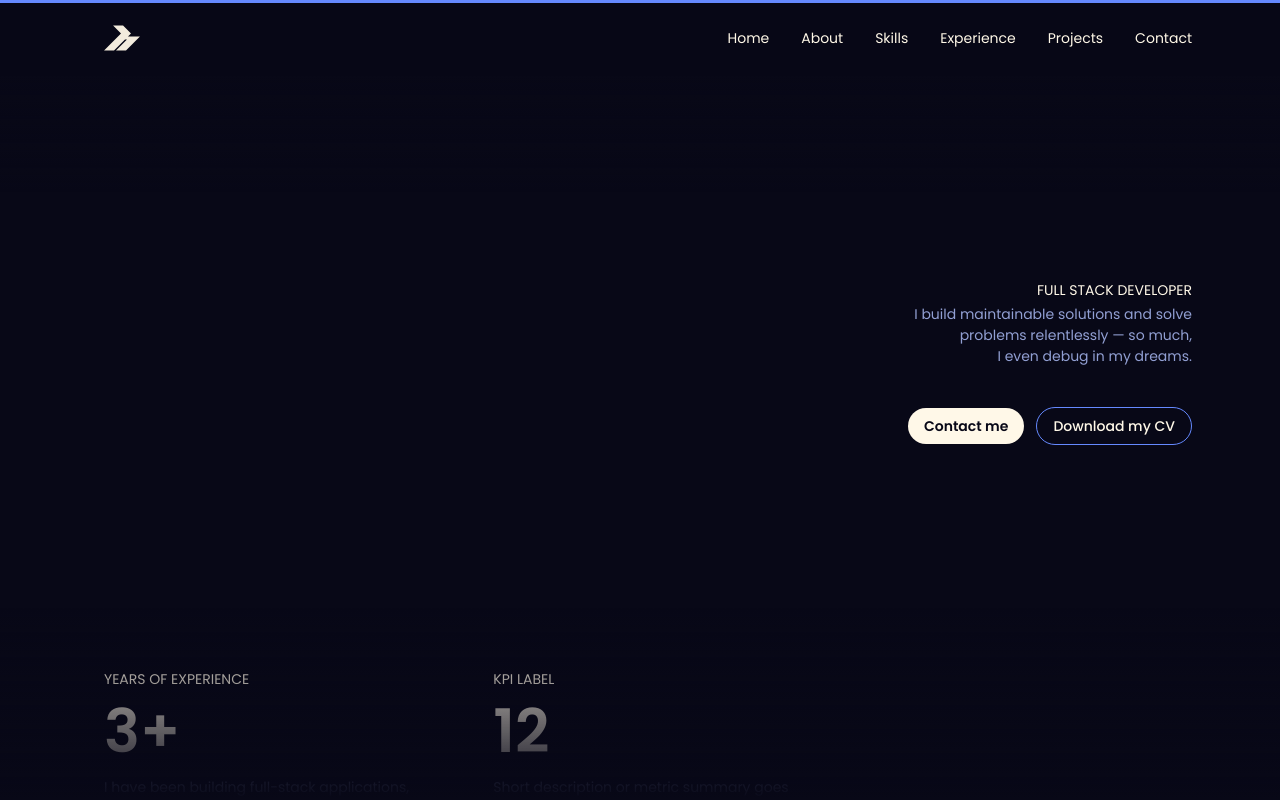
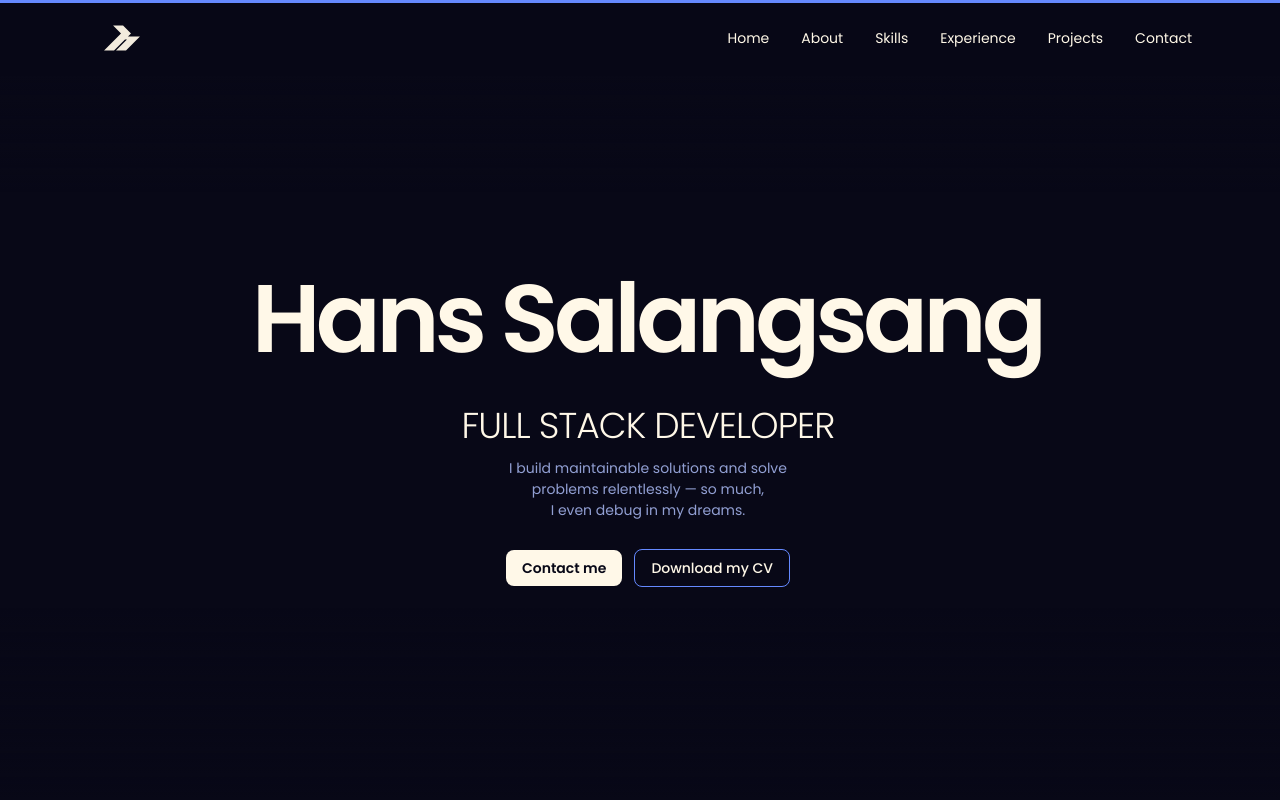
Before and after one commit to hans-salangsang/modern-web-portfolio, a Next.js app: page / in a window 1280 px wide. Shown: the top 800 px of the page. Built offline with nearby package versions, Linux system fonts and the light colour scheme.

Commit message:
refactor: update font weights for Poppins, adjust layout grid for improved responsiveness, and enhance button styles for better usability

```diff
--- a/app/components/Button.tsx
+++ b/app/components/Button.tsx
@@ -14,10 +14,10 @@ type ButtonProps = {
 };
 
 const filledClasses =
-  "inline-block cursor-pointer bg-foreground text-background px-4 py-2 font-body text-sm font-semibold tracking-normal rounded-full whitespace-nowrap hover:bg-foreground/90 focus:outline-none";
+  "inline-block cursor-pointer bg-foreground text-background px-4 py-2 font-body text-sm font-semibold tracking-normal rounded-lg whitespace-nowrap hover:bg-foreground/90 focus:outline-none";
 
 const outlineClasses =
-  "inline-block cursor-pointer bg-background border border-accent text-foreground px-4 py-2 font-body text-sm font-medium tracking-normal rounded-full whitespace-nowrap hover:bg-accent/10 focus:outline-none";
+  "inline-block cursor-pointer bg-background border border-accent text-foreground px-4 py-2 font-body text-sm font-medium tracking-normal rounded-lg whitespace-nowrap hover:bg-accent/10 focus:outline-none";
 
 export default function Button({
   href,
--- a/app/layout.tsx
+++ b/app/layout.tsx
@@ -6,7 +6,7 @@ import MobileNav from "./components/MobileNav";
 
 const poppins = Poppins({
   subsets: ["latin"],
-  weight: ["400", "500", "600", "700"],
+  weight: ["300", "400", "500", "600", "700"],
   variable: "--font-poppins",
   display: "swap",
 });
--- a/app/page.tsx
+++ b/app/page.tsx
@@ -68,21 +68,20 @@ export default function Home() {
         transition={{ duration: 0.6, ease: "easeOut" }}
       >
         {/* Hero: 3 columns — name (2 cols), role + description (1 col) */}
-        <div className="grid grid-cols-1 lg:grid-cols-3 gap-x-6 sm:gap-x-8 lg:gap-x-10 w-full pt-32 sm:pt-40 md:pt-44 md:sm:pt-52 pl-6 pr-4 sm:pl-12 sm:pr-8 lg:pl-16 lg:pr-12 items-start lg:items-stretch">
-          <div className="lg:col-span-2 min-w-0">
+        <div className="grid grid-cols-1 lg:grid-cols-1 gap-x-6 sm:gap-x-8 lg:gap-x-10 w-full pt-32 sm:pt-40 md:pt-44 md:sm:pt-52 pl-6 pr-4 sm:pl-12 sm:pr-8 lg:pl-16 lg:pr-12 items-start md:items-center md:justify-items-center">
+          <div className="min-w-0 text-left md:text-center">
             <h1 className="font-heading text-5xl sm:text-6xl lg:text-7xl xl:text-8xl font-semibold tracking-[-0.05em] leading-[0.98] capitalize">
-              <TypewriterText
-                text="Hans Salangsang"
-                className="block text-foreground -mt-1 sm:-mt-2 -ml-0.5"
-              />
+              <span className="block text-foreground -mt-1 sm:-mt-2 -ml-0.5">
+                Hans Salangsang
+              </span>
             </h1>
           </div>
-          <div className="lg:col-span-1 min-w-0 text-left lg:text-right flex flex-col items-start lg:items-end mt-10 lg:mt-0">
-            <div>
-              <p className="font-body text-sm font-normal text-foreground tracking-normal uppercase whitespace-nowrap">
+          <div className="min-w-0 text-left md:text-center flex flex-col items-start md:items-center mt-6 sm:mt-8 md:mt-10">
+            <div className="flex flex-col gap-3">
+              <p className="font-body text-xl sm:text-2xl lg:text-3xl xl:text-4xl font-light text-foreground tracking-tight uppercase whitespace-nowrap">
                 Full Stack Developer
               </p>
-              <p className="font-body text-sm text-muted leading-normal mt-1 max-w-[280px] sm:max-w-[320px]">
+              <p className="font-body text-sm text-muted leading-normal max-w-[280px] sm:max-w-[320px] text-left md:text-center md:mx-auto">
                 <span className="block whitespace-nowrap">
                   I build maintainable solutions and solve
                 </span>
@@ -94,8 +93,7 @@ export default function Home() {
                 </span>
               </p>
             </div>
-            <div className="hidden lg:block flex-1 min-h-[1rem]" aria-hidden />
-            <div className="flex flex-row items-center gap-3 mt-8 lg:mt-6 mb-4 justify-start lg:justify-end">
+            <div className="flex flex-row items-center gap-3 mt-6 md:mt-7 mb-4 justify-start md:justify-center">
               <Button href="#contact">Contact me</Button>
               <CvDownloadLink />
             </div>
```
